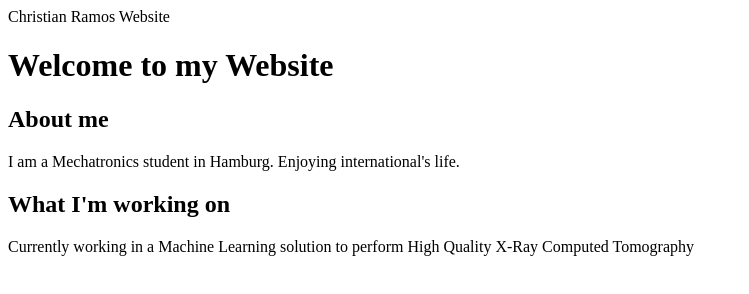
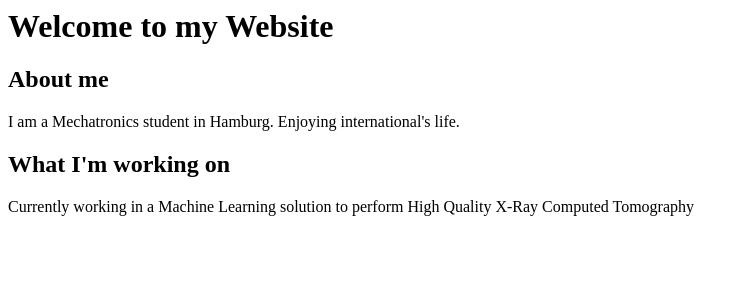
Before and after one commit to caramosparra/mywebsite, a plain HTML site: page index.html in a window 1280 px wide. Shown: the whole page, without its empty margins (0-749 px from the left). Drawn offline with Linux system fonts and the light colour scheme.

Commit message:
Update index.html

```diff
--- a/index.html
+++ b/index.html
@@ -1,5 +1,4 @@
 <html>
-    <header>Christian Ramos Website</header>
     <h1>
         Welcome to my Website
     </h1>
```
